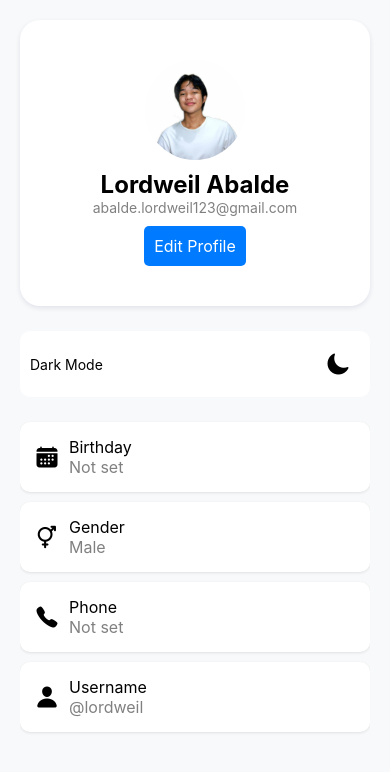
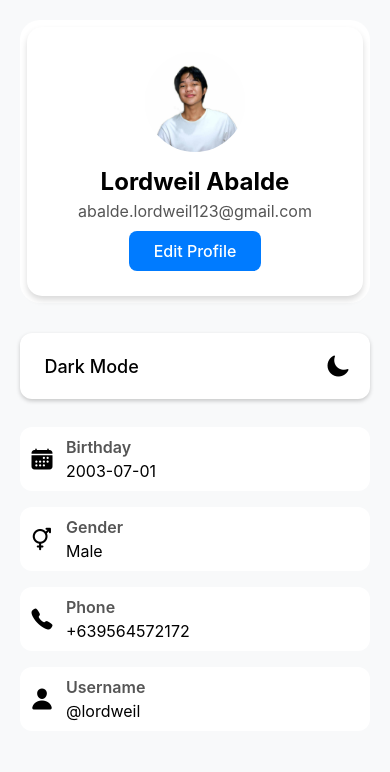
Before and after one commit to LourdesEstelle/Mobile-Programming, a React Native app in the folder ProfilePage/: screen / in a window 390 px wide. Shown: the top 772 px of the page. Built offline with nearby package versions, Linux system fonts and the light colour scheme.

Commit message:
Finalization
FInalization of the Profile

```diff
--- a/ProfilePage/App.js
+++ b/ProfilePage/App.js
@@ -1,6 +1,6 @@
 import React, { useState } from 'react';
 import { SafeAreaProvider, SafeAreaView } from 'react-native-safe-area-context';
-import { StatusBar } from 'react-native';
+import { StatusBar, StyleSheet } from 'react-native';
 import { NavigationContainer } from '@react-navigation/native';
 import { createStackNavigator } from '@react-navigation/stack';
 import Profile from './src/pages/Profile';
@@ -9,37 +9,58 @@ import EditProfile from './src/pages/EditProfile';
 const Stack = createStackNavigator();
 
 export default function App() {
-  // Profile state
   const [profile, setProfile] = useState({
     firstName: 'Lordweil',
     lastName: 'Abalde',
     username: '@lordweil',
     email: 'abalde.lordweil123@gmail.com',
-    phone: '+639564572172',
-    birth: '2003-07-01',
+    contactNumber: '+639564572172',
+    birthday: '2003-07-01',
     gender: 'Male',
   });
 
-  // Dark mode state
   const [darkMode, setDarkMode] = useState(false);
 
+  // Toggle dark mode
   const toggleDarkMode = () => setDarkMode(!darkMode);
 
+  // Update profile information
   const updateProfile = (newProfile) => {
     setProfile(newProfile);
   };
 
+  // Define color palette for dark and light modes
+  const colorPalette = darkMode ? darkTheme : lightTheme;
+
   return (
     <SafeAreaProvider>
-      <SafeAreaView style={{ flex: 1, backgroundColor: darkMode ? '#121212' : '#FFFFFF' }}>
+      <SafeAreaView style={[styles.safeArea, { backgroundColor: colorPalette.background }]}>
         <StatusBar barStyle={darkMode ? 'light-content' : 'dark-content'} />
         <NavigationContainer>
           <Stack.Navigator initialRouteName="Profile">
-            <Stack.Screen name="Profile" options={{ headerShown: false }}>
-              {props => <Profile {...props} profile={profile} darkMode={darkMode} toggleDarkMode={toggleDarkMode} />}
+            <Stack.Screen
+              name="Profile"
+              options={{ headerShown: false }}>
+              {props => (
+                <Profile
+                  {...props}
+                  profile={profile}
+                  darkMode={darkMode}
+                  toggleDarkMode={toggleDarkMode}
+                />
+              )}
             </Stack.Screen>
-            <Stack.Screen name="EditProfile" options={{ title: 'Edit Profile' }}>
-              {props => <EditProfile {...props} profile={profile} updateProfile={updateProfile} darkMode={darkMode} />}
+            <Stack.Screen
+              name="EditProfile"
+              options={{ title: 'Edit Profile' }}>
+              {props => (
+                <EditProfile
+                  {...props}
+                  profile={profile}
+                  updateProfile={updateProfile}
+                  darkMode={darkMode}
+                />
+              )}
             </Stack.Screen>
           </Stack.Navigator>
         </NavigationContainer>
@@ -47,3 +68,17 @@ export default function App() {
     </SafeAreaProvider>
   );
 }
+
+const styles = StyleSheet.create({
+  safeArea: {
+    flex: 1,
+  },
+});
+
+const lightTheme = {
+  background: '#FFFFFF',
+};
+
+const darkTheme = {
+  background: '#121212',
+};
--- a/ProfilePage/package.json
+++ b/ProfilePage/package.json
@@ -16,6 +16,7 @@
     "expo-status-bar": "~1.12.1",
     "react": "18.2.0",
     "react-native": "0.74.5",
+    "react-native-linear-gradient": "^2.8.3",
     "react-native-modal": "^13.0.1",
     "react-native-safe-area-context": "^4.11.0",
     "react-native-screens": "^3.34.0",
--- a/ProfilePage/src/components/ProfileHeader.js
+++ b/ProfilePage/src/components/ProfileHeader.js
@@ -1,15 +1,33 @@
 import React from 'react';
 import { View, Text, Image, TouchableOpacity, StyleSheet } from 'react-native';
 
-const ProfileHeader = ({ name, email, onEditPress }) => {
+const ProfileHeader = ({ name, email, onEditPress, darkMode }) => {
+  const colorPalette = {
+    light: {
+      text: '#000000',
+      email: '#555555',
+      buttonBackground: '#007bff',
+      buttonText: '#ffffff',
+      containerBackground: '#ffffff',
+    },
+    dark: {
+      text: '#ffffff',
+      email: '#aaaaaa',
+      buttonBackground: '#bb86fc',
+      buttonText: '#121212',
+      containerBackground: '#1E1E1E',
+    },
+  };
+
+  const colors = darkMode ? colorPalette.dark : colorPalette.light;
+
   return (
-    <View style={styles.container}>
-      {/* Use the local avatar image */}
+    <View style={[styles.container, { backgroundColor: colors.containerBackground }]}>
       <Image source={require('../assets/avatar.jpg')} style={styles.profileImage} />
-      <Text style={styles.name}>{name}</Text>
-      <Text style={styles.email}>{email}</Text>
-      <TouchableOpacity onPress={onEditPress} style={styles.editButton}>
-        <Text style={styles.editButtonText}>Edit Profile</Text>
+      <Text style={[styles.name, { color: colors.text }]}>{name}</Text>
+      <Text style={[styles.email, { color: colors.email }]}>{email}</Text>
+      <TouchableOpacity onPress={onEditPress} style={[styles.editButton, { backgroundColor: colors.buttonBackground }]}>
+        <Text style={[styles.editButtonText, { color: colors.buttonText }]}>Edit Profile</Text>
       </TouchableOpacity>
     </View>
   );
@@ -18,31 +36,44 @@ const ProfileHeader = ({ name, email, onEditPress }) => {
 const styles = StyleSheet.create({
   container: {
     alignItems: 'center',
-    paddingVertical: 20,
+    paddingVertical: 25,
+    paddingHorizontal: 20,
+    borderRadius: 15,
+    marginVertical: 0,
+    shadowColor: '#000000',
+    shadowOffset: { width: 0, height: 4 },
+    shadowOpacity: 0.15,
+    shadowRadius: 6,
+    elevation: 4,
   },
   profileImage: {
     width: 100,
     height: 100,
     borderRadius: 50,
+    marginBottom: 15,
+    shadowColor: '#000',
+    shadowOffset: { width: 0, height: 3 },
+    shadowOpacity: 0.2,
+    shadowRadius: 6,
+    elevation: 4,
   },
   name: {
     fontSize: 24,
     fontWeight: 'bold',
-    marginTop: 10,
+    marginBottom: 5,
   },
   email: {
-    fontSize: 14,
-    color: 'gray',
+    fontSize: 16,
+    marginBottom: 10,
   },
   editButton: {
-    marginTop: 10,
-    backgroundColor: '#007bff',
-    padding: 10,
-    borderRadius: 5,
+    paddingVertical: 10,
+    paddingHorizontal: 25,
+    borderRadius: 8,
   },
   editButtonText: {
-    color: 'white',
     fontSize: 16,
+    fontWeight: '500',
   },
 });
 
--- a/ProfilePage/src/pages/EditProfile.js
+++ b/ProfilePage/src/pages/EditProfile.js
@@ -2,8 +2,8 @@ import React, { useState } from 'react';
 import { View, StyleSheet, TextInput, Button, Text, Platform } from 'react-native';
 import DateTimePicker from '@react-native-community/datetimepicker';
 
-const EditProfile = ({ route, navigation }) => {
-  const { profile } = route.params || {}; // Ensure it defaults to an empty object
+const EditProfile = ({ route, navigation, darkMode }) => {
+  const { profile } = route.params || {};
 
   // Initialize states with profile data or empty strings
   const [firstName, setFirstName] = useState(profile.firstName || '');
@@ -12,12 +12,35 @@ const EditProfile = ({ route, navigation }) => {
   const [gender, setGender] = useState(profile.gender || '');
   const [contactNumber, setContactNumber] = useState(profile.contactNumber || '');
   const [username, setUsername] = useState(profile.username || '');
-  const [showDatePicker, setShowDatePicker] = useState(false); // State to control date picker visibility
+  const [showDatePicker, setShowDatePicker] = useState(false);
+
+  const colorPalette = {
+    light: {
+      background: '#f8f9fa',
+      text: '#000000',
+      placeholder: '#7a7a7a',
+      inputBackground: '#ffffff',
+      borderColor: '#cccccc',
+      buttonBackground: '#007bff',
+      buttonText: '#ffffff',
+    },
+    dark: {
+      background: '#1E1E1E',
+      text: '#ffffff',
+      placeholder: '#aaaaaa',
+      inputBackground: '#333333',
+      borderColor: '#555555',
+      buttonBackground: '#bb86fc',
+      buttonText: '#121212',
+    },
+  };
+
+  const colors = darkMode ? colorPalette.dark : colorPalette.light;
 
   const handleDateChange = (event, selectedDate) => {
-    const currentDate = selectedDate || birthday;
-    setShowDatePicker(false);
-    setBirthday(currentDate.toLocaleDateString()); // Update birthday state with formatted date
+    const currentDate = selectedDate || new Date(birthday);
+    setShowDatePicker(Platform.OS === 'ios'); // For iOS, keep picker open until confirmed
+    setBirthday(currentDate.toLocaleDateString()); // Format date
   };
 
   const handleSave = () => {
@@ -35,57 +58,69 @@ const EditProfile = ({ route, navigation }) => {
   };
 
   return (
-    <View style={styles.container}>
-      <Text style={styles.title}>Edit Profile</Text>
+    <View style={[styles.container, { backgroundColor: colors.background }]}>
+      <Text style={[styles.title, { color: colors.text }]}>Edit Profile</Text>
+
       <TextInput
-        style={styles.input}
+        style={[styles.input, { backgroundColor: colors.inputBackground, borderColor: colors.borderColor, color: colors.text }]}
         placeholder="First Name"
+        placeholderTextColor={colors.placeholder}
         value={firstName}
         onChangeText={setFirstName}
       />
       <TextInput
-        style={styles.input}
+        style={[styles.input, { backgroundColor: colors.inputBackground, borderColor: colors.borderColor, color: colors.text }]}
         placeholder="Last Name"
+        placeholderTextColor={colors.placeholder}
         value={lastName}
         onChangeText={setLastName}
       />
       <TextInput
-        style={styles.input}
+        style={[styles.input, { backgroundColor: colors.inputBackground, borderColor: colors.borderColor, color: colors.text }]}
         placeholder="Gender"
+        placeholderTextColor={colors.placeholder}
         value={gender}
         onChangeText={setGender}
       />
       <TextInput
-        style={styles.input}
+        style={[styles.input, { backgroundColor: colors.inputBackground, borderColor: colors.borderColor, color: colors.text }]}
         placeholder="Phone"
+        placeholderTextColor={colors.placeholder}
         value={contactNumber}
         onChangeText={setContactNumber}
       />
       <TextInput
-        style={styles.input}
+        style={[styles.input, { backgroundColor: colors.inputBackground, borderColor: colors.borderColor, color: colors.text }]}
         placeholder="Username"
+        placeholderTextColor={colors.placeholder}
         value={username}
         onChangeText={setUsername}
       />
       <TextInput
-        style={styles.input}
+        style={[styles.input, { backgroundColor: colors.inputBackground, borderColor: colors.borderColor, color: colors.text }]}
         placeholder="Birthday"
+        placeholderTextColor={colors.placeholder}
         value={birthday}
-        onFocus={() => setShowDatePicker(true)} // Show date picker on focus
+        onFocus={() => setShowDatePicker(true)}
       />
 
       {showDatePicker && (
         <DateTimePicker
           testID="dateTimePicker"
-          value={new Date(birthday || Date.now())} // Default to current date if not set
+          value={new Date(birthday || Date.now())}
           mode="date"
-          is24Hour={true}
           display="default"
           onChange={handleDateChange}
         />
       )}
 
-      <Button title="Save Changes" onPress={handleSave} />
+      <View style={[styles.buttonContainer, { backgroundColor: colors.buttonBackground }]}>
+        <Button
+          title="Save Changes"
+          onPress={handleSave}
+          color={Platform.OS === 'ios' ? colors.buttonBackground : undefined}
+        />
+      </View>
     </View>
   );
 };
@@ -94,18 +129,26 @@ const styles = StyleSheet.create({
   container: {
     flex: 1,
     padding: 20,
-    backgroundColor: '#fff',
+    borderRadius: 10,
+    elevation: 5,
   },
   title: {
     fontSize: 24,
     marginBottom: 20,
+    fontWeight: '600',
   },
   input: {
-    height: 40,
-    borderColor: 'gray',
+    height: 45,
     borderWidth: 1,
-    marginBottom: 10,
-    paddingHorizontal: 10,
+    borderRadius: 10,
+    paddingHorizontal: 15,
+    marginBottom: 12,
+    fontSize: 16,
+  },
+  buttonContainer: {
+    marginTop: 20,
+    borderRadius: 8,
+    overflow: 'hidden',
   },
 });
 
--- a/ProfilePage/src/pages/Profile.js
+++ b/ProfilePage/src/pages/Profile.js
@@ -1,10 +1,33 @@
 import React from 'react';
-import { View, StyleSheet, Switch, Text, FlatList, TouchableOpacity } from 'react-native';
+import { View, StyleSheet, Text, FlatList, TouchableOpacity } from 'react-native';
 import ProfileHeader from '../components/ProfileHeader';
 import Icon from 'react-native-vector-icons/Ionicons';
 
 const Profile = ({ navigation, route, profile, darkMode, toggleDarkMode }) => {
   const updatedProfile = route.params?.profile || profile;
+
+  const colorPalette = {
+    light: {
+      background: '#f8f9fa',
+      card: '#ffffff',
+      text: '#000000',
+      label: '#555555',
+      accent: '#007bff',
+      icon: '#000000',
+      shadow: '#999999',
+    },
+    dark: {
+      background: '#121212',
+      card: '#1E1E1E',
+      text: '#ffffff',
+      label: '#aaaaaa',
+      accent: '#bb86fc',
+      icon: '#ffffff',
+      shadow: '#333333',
+    },
+  };
+
+  const colors = darkMode ? colorPalette.dark : colorPalette.light;
 
   const options = [
     { label: 'Birthday', value: updatedProfile.birthday || 'Not set', icon: 'calendar' },
@@ -18,34 +41,32 @@ const Profile = ({ navigation, route, profile, darkMode, toggleDarkMode }) => {
   };
 
   return (
-    <View style={[styles.container, { backgroundColor: darkMode ? '#121212' : '#f8f9fa' }]}>
-      <View style={styles.profileContainer}>
-        {/* Profile Header */}
+    <View style={[styles.container, { backgroundColor: colors.background }]}>
+      <View style={[styles.profileContainer, { backgroundColor: colors.card, shadowColor: colors.shadow }]}>
         <ProfileHeader
           name={`${updatedProfile.firstName} ${updatedProfile.lastName}`}
           email={updatedProfile.email}
           onEditPress={handleEditPress}
+          darkMode={darkMode}
         />
       </View>
 
-      {/* Dark Mode Toggle Container */}
-      <View style={[styles.darkModeContainer, { backgroundColor: darkMode ? '#1E1E1E' : '#ffffff' }]}>
-        <Text style={{ color: darkMode ? 'white' : 'black' }}>Dark Mode</Text>
+      <View style={[styles.darkModeContainer, { backgroundColor: colors.card }]}>
+        <Text style={[styles.darkModeText, { color: colors.text }]}>   Dark Mode</Text>
         <TouchableOpacity onPress={toggleDarkMode} style={styles.iconContainer}>
-          <Icon name={darkMode ? 'sunny' : 'moon'} size={24} color={darkMode ? 'white' : 'black'} />
+          <Icon name={darkMode ? 'sunny' : 'moon'} size={24} color={colors.icon} />
         </TouchableOpacity>
       </View>
 
-      {/* Options List */}
       <FlatList
         data={options}
         keyExtractor={(item) => item.label}
         renderItem={({ item }) => (
-          <View style={styles.optionContainer}>
-            <Icon name={item.icon} size={24} color="black" style={styles.icon} />
+          <View style={[styles.optionContainer, { backgroundColor: colors.card, shadowColor: colors.shadow }]}>
+            <Icon name={item.icon} size={24} color={colors.icon} style={styles.icon} />
             <View style={styles.optionTextContainer}>
-              <Text style={styles.optionLabel}>{item.label}</Text>
-              <Text style={styles.optionValue}>{item.value}</Text>
+              <Text style={[styles.optionLabel, { color: colors.label }]}>{item.label}</Text>
+              <Text style={[styles.optionValue, { color: colors.text }]}>{item.value}</Text>
             </View>
           </View>
         )}
@@ -61,24 +82,29 @@ const styles = StyleSheet.create({
     paddingHorizontal: 20,
   },
   profileContainer: {
-    backgroundColor: '#ffffff',
-    padding: 20,
+    padding: 7,
     borderRadius: 20,
     marginVertical: 20,
-    shadowColor: '#151C62',
-    shadowOffset: { width: 0, height: 2 },
+    shadowOffset: { width: 0, height: 5 },
     shadowOpacity: 0.1,
-    shadowRadius: 5,
-    elevation: 5,
+    shadowRadius: 10,
+    elevation: 10,
   },
   darkModeContainer: {
     flexDirection: 'row',
     justifyContent: 'space-between',
     alignItems: 'center',
-    marginTop: 5,
+    marginTop: 10,
     padding: 10,
-    borderRadius: 10,
-    elevation: 2,
+    borderRadius: 12,
+    elevation: 3,
+    shadowOffset: { width: 0, height: 2 },
+    shadowOpacity: 0.2,
+    shadowRadius: 4,
+  },
+  darkModeText: {
+    fontSize: 18,
+    fontWeight: '500',
   },
   iconContainer: {
     padding: 10,
@@ -87,31 +113,30 @@ const styles = StyleSheet.create({
     marginTop: 20,
   },
   optionContainer: {
-    backgroundColor: '#ffffff',
-    padding: 15,
-    borderRadius: 10,
-    marginVertical: 5,
-    shadowColor: '#000',
-    shadowOffset: { width: 0, height: 1 },
-    shadowOpacity: 0.1,
-    shadowRadius: 3,
-    elevation: 3,
+    padding: 10,
+    borderRadius: 12,
+    marginVertical: 8,
+    shadowOffset: { width: 0, height: 3 },
+    shadowOpacity: 0.2,
+    shadowRadius: 6,
+    elevation: 6,
     flexDirection: 'row',
     alignItems: 'center',
   },
   icon: {
-    marginRight: 10,
+    marginRight: 12,
   },
   optionTextContainer: {
     flex: 1,
   },
   optionLabel: {
     fontSize: 16,
-    color: 'black',
+    fontWeight: '600',
   },
   optionValue: {
     fontSize: 16,
-    color: 'gray',
+    marginTop: 4,
+    fontWeight: '400',
   },
 });
 
```
Also changed, not shown: ProfilePage/src/components/ProfileOptions.js (+29 -5 lines), 1 other file (tests, documents, lock files or other folders).
